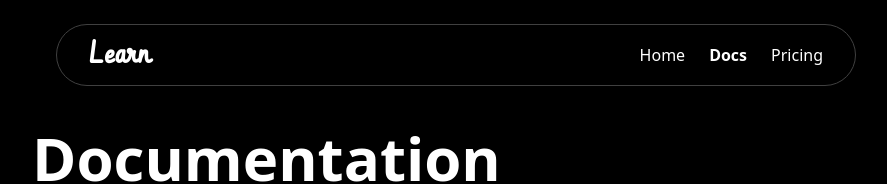
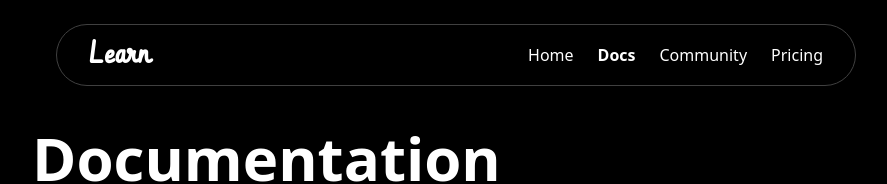
Before and after one commit to NIKHILSAI71/learn, a Next.js app: page /docs in a window 1280 px wide. Shown: the top 184 px of the page, without its empty margins (184-1071 px from the left). Built offline with nearby package versions, Linux system fonts and the light colour scheme.

Commit message:
feat: add Community link to navigation in DocsPage component

```diff
--- a/src/app/docs/page.tsx
+++ b/src/app/docs/page.tsx
@@ -18,6 +18,7 @@ export default function DocsPage() {
         <nav className="flex items-center space-x-6">
           <Link href="/" className="text-white hover:text-gray-300">Home</Link>
           <Link href="/docs" className="text-white hover:text-gray-300 font-bold">Docs</Link>
+          <Link href="/community" className="text-white hover:text-gray-300">Community</Link>
           <Link href="/pricing" className="text-white hover:text-gray-300">Pricing</Link>
         </nav>
       </header>
```
